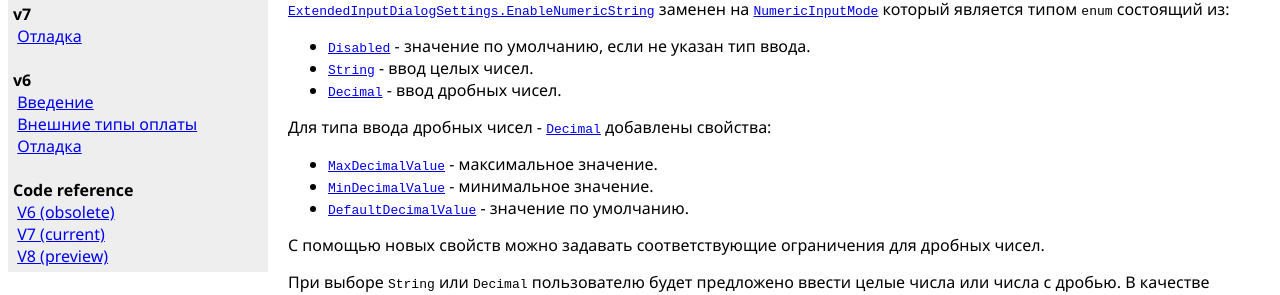
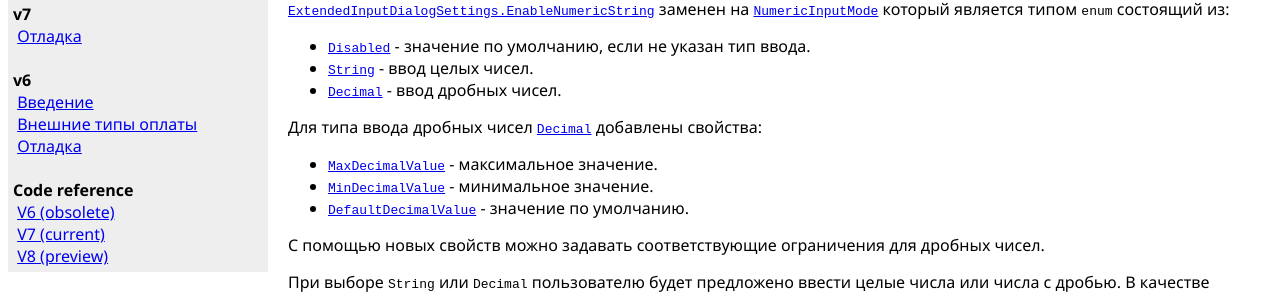
Before and after one commit to iiko/front.api.doc, a Jekyll site: the page built from v8/ru/ViewManager.md, in a window 1280 px wide. Shown: the part 219-514 px from the top of the page. Built offline with Jekyll 4.4.1, drawn with Linux system fonts in a browser that asks for light colours.

```diff
--- a/v8/ru/ViewManager.md
+++ b/v8/ru/ViewManager.md
@@ -10,7 +10,7 @@ layout: default
 - [`String`](https://iiko.github.io/front.api.sdk/v8/html/T_Resto_Front_Api_UI_NumericInputMode.htm) - ввод целых чисел.
 - [`Decimal`](https://iiko.github.io/front.api.sdk/v8/html/T_Resto_Front_Api_UI_NumericInputMode.htm) - ввод дробных чисел.
 
-Для типа ввода дробных чисел - [`Decimal`](https://iiko.github.io/front.api.sdk/v8/html/T_Resto_Front_Api_UI_NumericInputMode.htm) добавлены свойства:
+Для типа ввода дробных чисел [`Decimal`](https://iiko.github.io/front.api.sdk/v8/html/T_Resto_Front_Api_UI_NumericInputMode.htm) добавлены свойства:
 - [`MaxDecimalValue`](https://iiko.github.io/front.api.sdk/v8/html/P_Resto_Front_Api_UI_ExtendedInputDialogSettings_MaxDecimalValue.htm) - максимальное значение.
 - [`MinDecimalValue`](https://iiko.github.io/front.api.sdk/v8/html/P_Resto_Front_Api_UI_ExtendedInputDialogSettings_MinDecimalValue.htm) - минимальное значение.
 - [`DefaultDecimalValue`](https://iiko.github.io/front.api.sdk/v8/html/P_Resto_Front_Api_UI_ExtendedInputDialogSettings_DefaultDecimalValue.htm) - значение по умолчанию.
```
